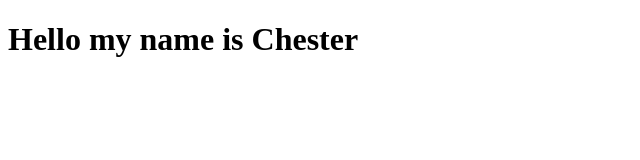
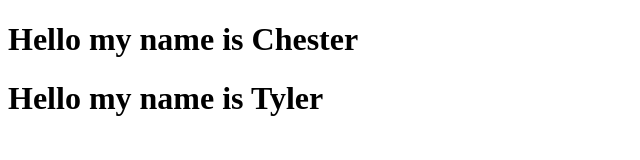
Before and after one commit to cbaltiery/git-master-demo, a plain HTML site: page index.html in a window 1280 px wide. Shown: the whole page, without its empty margins (0-640 px from the left). Drawn offline with Linux system fonts and the light colour scheme.

Commit message:
added name

```diff
--- a/index.html
+++ b/index.html
@@ -8,5 +8,6 @@
 </head>
 <body>
     <h1>Hello my name is Chester</h1>
+    <h1>Hello my name is Tyler</h1>
 </body>
 </html>
```
